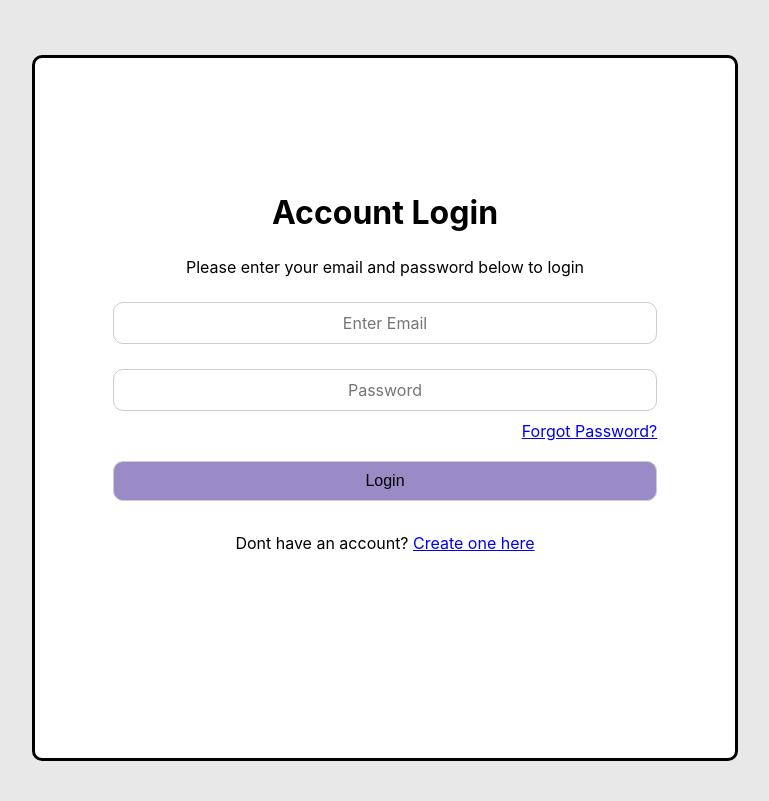
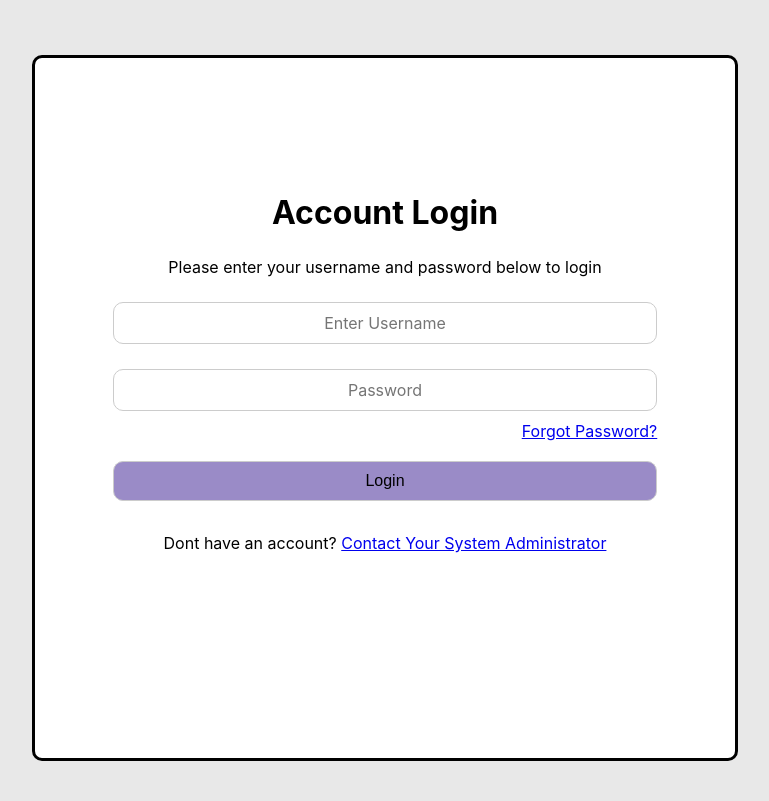
Before and after one commit to audreymf/csci467, a PHP site: page /login.php in a window 1280 px wide. Shown: the top 801 px of the page, without its empty margins (255-1024 px from the left). Run offline with PHP 8.4, Linux system fonts and the light colour scheme; a stand-in replaces the project's code that opens the database connection.

Commit message:
Update login.php

```diff
--- a/views/login/login.php
+++ b/views/login/login.php
@@ -1,6 +1,6 @@
 <?php
-require 'server_connect.php';
-require_once 'php_functions.php';
+require './functions/server_connect.php';
+require_once './functions/php_functions.php';
 session_start();
 
 if($_SERVER['REQUEST_METHOD'] === "POST")
@@ -15,14 +15,14 @@ if($_SERVER['REQUEST_METHOD'] === "POST")
 		$validpassword = checkLogin($pdo, $submitted_email, $submitted_password);
 		if($validpassword == 1)
 		{
-			$status = checkApproval($pdo, $submitted_email);
-		        if($status == 1)
+			$status = 0;
+		        if($status == 0)
 			{
 				$data = retrieveInfo($pdo, $submitted_email, $submitted_password);
 
-				$_SESSION['FNAME'] = $data['fname'];
-				$_SESSION['LNAME'] = $data['lname'];
-				$_SESSION['access_level'] = $data['access_level'];
+				$_SESSION['name'] = $data['name'];
+				$_SESSION['id'] = $data['id'];
+				$_SESSION['access_level'] = $data['access'];
 				$_SESSION['login_authenticated'] = TRUE;
 
 				redirectClient($_SESSION['access_level']);
@@ -36,7 +36,7 @@ if($_SERVER['REQUEST_METHOD'] === "POST")
 <html>
 
 <head>
-<link rel="stylesheet" href="login.css">
+<link rel="stylesheet" href="./css/login.css">
 <title>CSCI 467 Login Page</title>
 </head>
 
@@ -50,7 +50,7 @@ if($_SERVER['REQUEST_METHOD'] === "POST")
 <form action="" method="POST">
 
 <h1 class="logintext">Account Login</h1>
-<p class="logintext">Please enter your email and password below to login</p>
+<p class="logintext">Please enter your username and password below to login</p>
 
 <?php
 if($_SERVER['REQUEST_METHOD'] === "POST")
@@ -66,7 +66,7 @@ if($_SERVER['REQUEST_METHOD'] === "POST")
 }
 ?>
 
-<input type="text" class="textfield1" name="email" placeholder="Enter Email">
+<input type="text" class="textfield1" name="email" placeholder="Enter Username">
 
 <input type="password" class="textfield2" name="password" placeholder="Password">
 
@@ -76,8 +76,9 @@ if($_SERVER['REQUEST_METHOD'] === "POST")
 
 </form>
 
-<p class="noaccount">Dont have an account? <a href="createaccount.php">Create one here</a></p>
-
+<!-- Removed account creation due to that being delegated to the administrator -->
+<!-- <p class="noaccount">Dont have an account? <a href="createaccount.php">Create one here</a></p> -->
+<p class="noaccount">Dont have an account? <a href="mailto:admin@groupb.com">Contact Your System Administrator</a></p>
 </div>
 
 </body>
```
